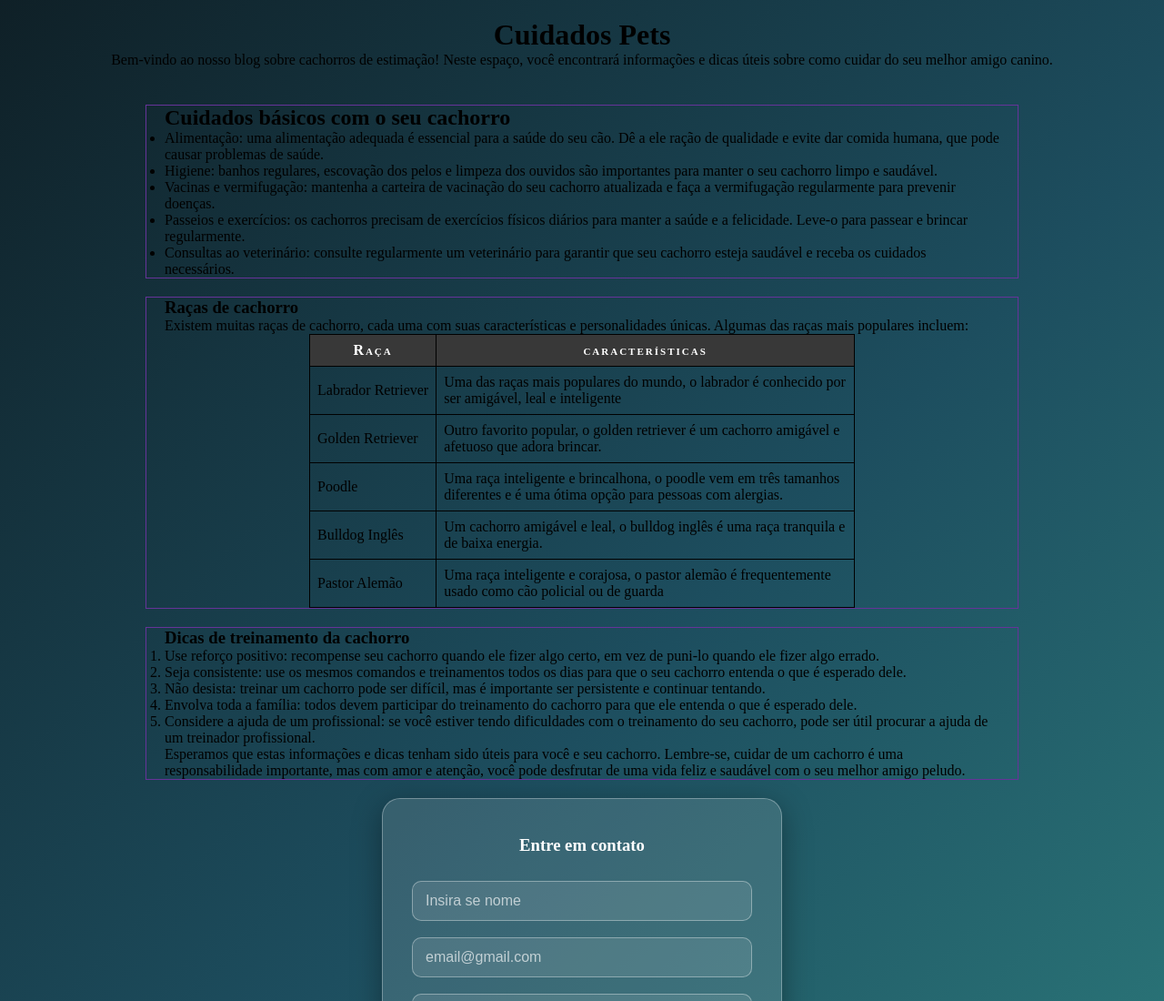
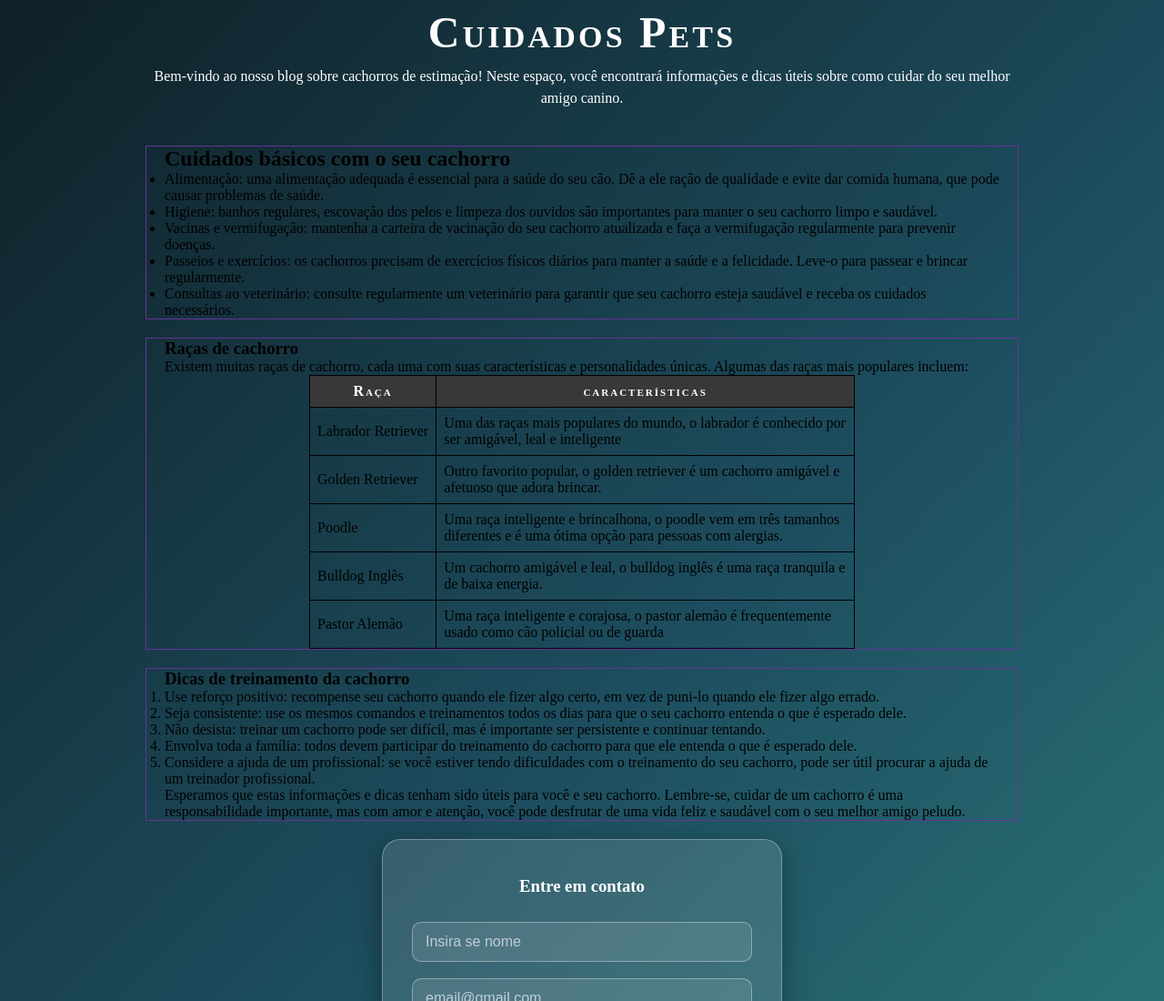
Before and after one commit to AlexMandri/petShop_fat, a plain HTML site: page index.html in a window 1280 px wide. Shown: the top 1100 px of the page at 91% size. Drawn offline with Linux system fonts and the light colour scheme.

Commit message:
Style do header alterado

```diff
--- a/css/style.css
+++ b/css/style.css
@@ -1,59 +1,84 @@
-*{
+* {
     margin: 0;
     padding: 0;
     box-sizing: border-box;
+    /* color: var(--text-color); */
 }
-:root{
+
+:root {
     --background-Gradient: linear-gradient(135deg, #0f2027, #1d4e5f 55%, #2c7a7b);
-    --background-input:rgba(255, 255, 255, 0.1);
-    --glass:rgba(255, 255, 255, 0.12);
-    --border-color:rgba(255, 255, 255, 0.3);
-    --glass-shadow:rgba(0, 0, 0, 0.35);
-    --border-input:rgba(255, 255, 255, 0.35);
-    --placeholder-input:rgba(255, 255, 255, 0.65);
-    --focus-input:rgba(255, 255, 255, 0.18);
+    /* --background-gradient:#fff; */
+    --background-input: rgba(255, 255, 255, 0.1);
+    --glass: rgba(255, 255, 255, 0.12);
+    --border-color: rgba(255, 255, 255, 0.3);
+    --glass-shadow: rgba(0, 0, 0, 0.35);
+    --border-input: rgba(255, 255, 255, 0.35);
+    --placeholder-input: rgba(255, 255, 255, 0.65);
+    --focus-input: rgba(255, 255, 255, 0.18);
     --text-color: #fff;
-    --text-button:#1d4e5f;
-    --button-shadow:rgba(0, 0, 0, 0.25);
+    --text-button: #1d4e5f;
+    --button-shadow: rgba(0, 0, 0, 0.25);
 }
-body{
+
+body {
     /* flex: 1; */
     min-height: 100vh;
     background: var(--background-Gradient);
 
 
 }
-header{
+
+header {
     display: flex;
     flex-direction: column;
     align-items: center;
     padding: 20px 0;
+}
 
+header>h1 {
+    padding-bottom: 20px;
+    font-size: 3rem;
+    font-variant: small-caps;
+    letter-spacing: 0.2rem;
+    line-height: 2rem;
+    color: var(--text-color);
+}
+
+header>p {
+    max-width: 75%;
+    text-align: center;
+    line-height:1.5rem;
+    color: var(--text-color);
 }
 
 /* -------------------------------------------- */
-section{
+section {
     margin: 20px auto;
     max-width: 75%;
     padding: 0 20px;
     border: 1px solid rebeccapurple;
 }
+
 /* -------------------------------------- */
 /* Tabela */
-table{
+table {
     width: 600px;
     border-collapse: collapse;
     margin: 0 auto;
 }
-td, th{
+
+td,
+th {
     border: 1px solid black;
     padding: 8px;
 }
+
 td:first-child,
-th:first-child{
+th:first-child {
     white-space: nowrap;
 }
-th{
+
+th {
     background-color: #383838;
     color: #ffffff;
     font-variant: small-caps;
@@ -63,26 +88,30 @@ th{
 /* ----------------------------------------------------- */
 /* Formulário */
 
-.section_form{
+.section_form {
     width: 440px;
     padding: 40px 32px;
     border-radius: 20px;
-    background:var(--glass);
+    background: var(--glass);
     /* backdrop-filter: blur(16px); */
     /* -webkit-backdrop-filter: blur(16px); */
-    border:1px solid var(--border-color);
+    border: 1px solid var(--border-color);
     box-shadow: 0 8px 32px var(--glass-shadow);
     color: var(--text-color);
 }
-.section_form h3{
+
+.section_form h3 {
     font-family: 2.8rem;
     text-align: center;
     margin-bottom: 28px;
 }
-.field{
+
+.field {
     margin-bottom: 18px;
 }
-.field input, textarea{
+
+.field input,
+textarea {
     width: 100%;
     padding: 12px 14px;
     border-radius: 10px;
@@ -93,19 +122,23 @@ th{
     outline: none;
     transition: border-color 0.2s, background 0.2s;
 }
-.field textarea{
+
+.field textarea {
     resize: none;
 }
-.field input::placeholder, textarea::placeholder{
+
+.field input::placeholder,
+textarea::placeholder {
     color: var(--placeholder-input);
 }
 
-.field input:focus, textarea:focus{
+.field input:focus,
+textarea:focus {
     border-color: var(--text-color);
     background: var(--focus-input);
 }
 
-form >button{
+form>button {
     width: 100%;
     padding: 12px;
     margin-top: 6px;
@@ -119,12 +152,12 @@ form >button{
     transition: transform 0.15s, box-shadow 0.15s;
 }
 
-form >button:hover{
-       transform: translateY(-2px);
+form>button:hover {
+    transform: translateY(-2px);
     box-shadow: 0 6px 16px var(--button-shadow);
 }
 
-form > :focus-visible{
+form> :focus-visible {
     outline: 3px solid #f2994a;
     outline-offset: 2px;
 }
```
